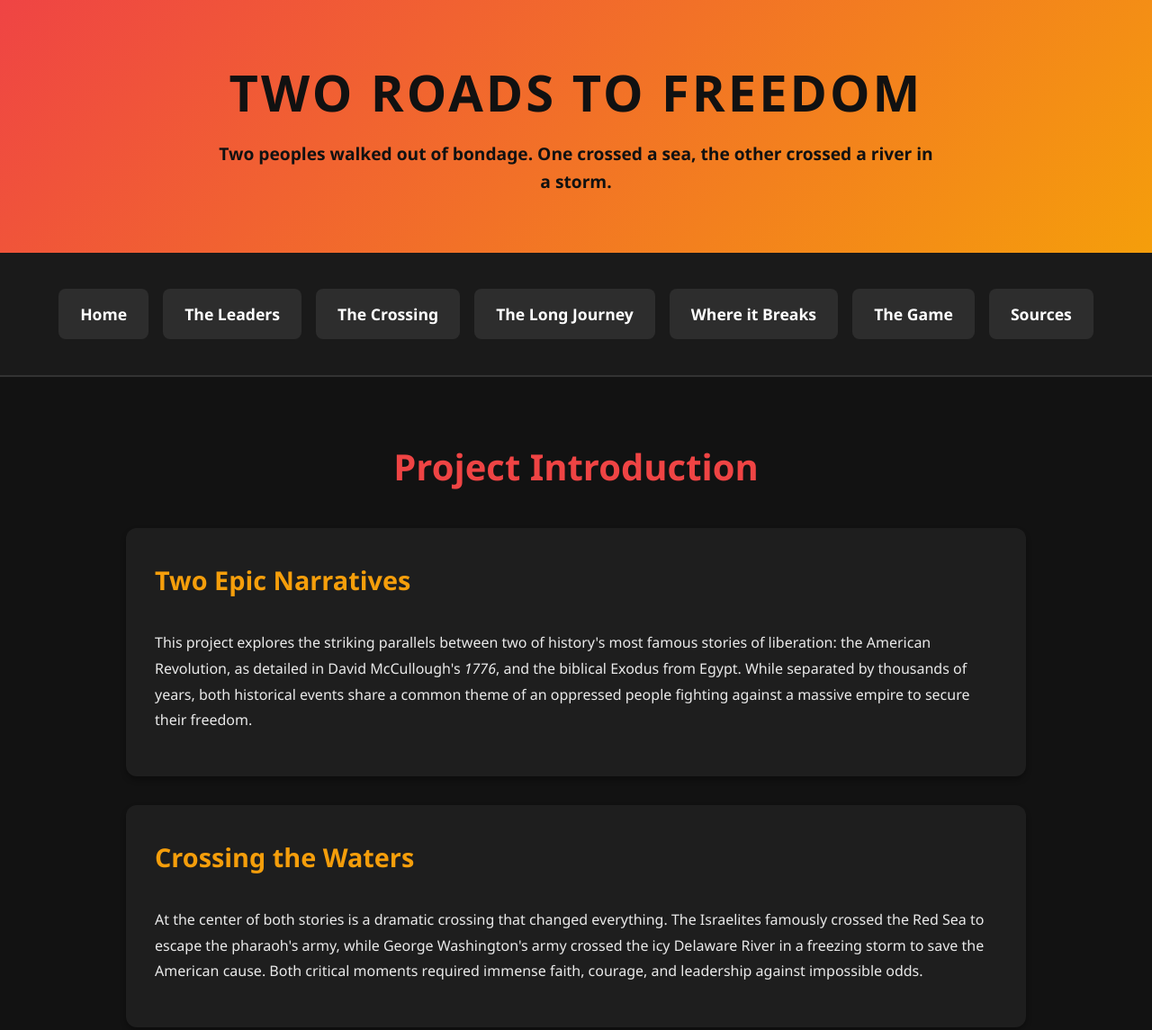
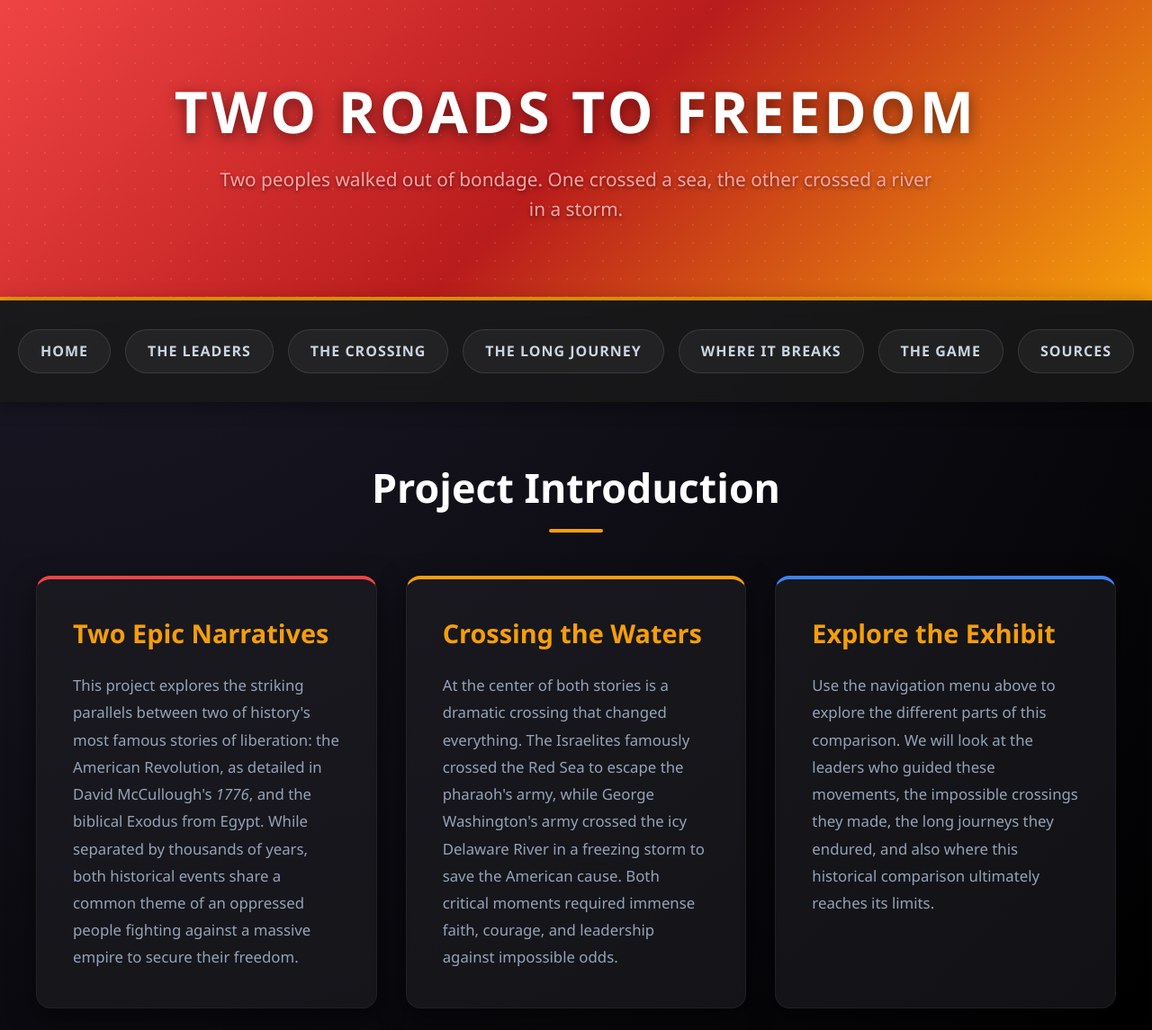
Before and after one commit to sk5296-cmd/Two-Roads, a plain HTML site: page index.html in a window 1280 px wide. Shown: the top 1145 px of the page at 90% size. Drawn offline with Linux system fonts and the light colour scheme.

Commit message:
Revamp index.html for upgraded dark theme and layout
Updated the styling and layout of the index page to enhance the modern dark theme and improve visual hierarchy. Adjusted colors, padding, and added a grid layout for content boxes.

```diff
--- a/index.html
+++ b/index.html
@@ -5,95 +5,161 @@
   <meta name="viewport" content="width=device-width, initial-scale=1.0">
   <title>Two Roads to Freedom</title>
   <style>
-    /* Slick modern dark mode design */
+    /* Upgraded Modern Dark Theme */
     body {
-      background-color: #121212;
-      color: #eaeaea;
+      background: radial-gradient(circle at top left, #1f1c2c, #000000);
+      color: #e2e8f0;
       font-family: 'Segoe UI', system-ui, sans-serif;
       margin: 0;
       padding: 0;
+      min-height: 100vh;
     }
 
     header {
-      background: linear-gradient(135deg, #ef4444, #f59e0b);
-      padding: 4rem 2rem;
+      background: linear-gradient(135deg, #ef4444 0%, #b91c1c 50%, #f59e0b 100%);
+      padding: 5rem 2rem;
       text-align: center;
-      color: #111;
-      box-shadow: 0 10px 30px rgba(239, 68, 68, 0.2);
+      color: #fff;
+      position: relative;
+      overflow: hidden;
+      border-bottom: 4px solid #f59e0b;
+    }
+
+    /* Adds a cool subtle pattern over the header */
+    header::after {
+      content: '';
+      position: absolute;
+      top: 0; left: 0; right: 0; bottom: 0;
+      background-image: radial-gradient(rgba(255,255,255,0.1) 1px, transparent 1px);
+      background-size: 20px 20px;
+      pointer-events: none;
     }
 
     h1 {
-      font-size: 3.5rem;
+      font-size: 4rem;
       margin: 0 0 1rem 0;
       text-transform: uppercase;
-      letter-spacing: 3px;
+      letter-spacing: 4px;
       font-weight: 900;
+      text-shadow: 0 4px 15px rgba(0,0,0,0.5);
+      position: relative;
+      z-index: 1;
     }
 
     p.intro {
-      font-size: 1.2rem;
+      font-size: 1.3rem;
       max-width: 800px;
       margin: 0 auto;
-      font-weight: 600;
+      font-weight: 500;
       line-height: 1.6;
+      color: #fca5a5;
+      text-shadow: 0 2px 4px rgba(0,0,0,0.5);
+      position: relative;
+      z-index: 1;
     }
 
     nav {
       display: flex;
       justify-content: center;
       gap: 1rem;
-      padding: 2.5rem 1rem;
+      padding: 2rem 1rem;
       flex-wrap: wrap;
-      background: #1a1a1a;
-      border-bottom: 2px solid #333;
+      background: rgba(26, 26, 26, 0.8);
+      backdrop-filter: blur(10px);
+      position: sticky;
+      top: 0;
+      z-index: 100;
+      box-shadow: 0 4px 20px rgba(0,0,0,0.4);
     }
 
     nav a {
-      color: #fff;
+      color: #cbd5e1;
       text-decoration: none;
-      padding: 1rem 1.5rem;
-      background: #2d2d2d;
-      border-radius: 8px;
-      transition: all 0.3s ease;
-      font-weight: bold;
-      font-size: 1.1rem;
+      padding: 0.8rem 1.5rem;
+      background: rgba(255, 255, 255, 0.05);
+      border: 1px solid rgba(255, 255, 255, 0.1);
+      border-radius: 30px;
+      transition: all 0.3s cubic-bezier(0.4, 0, 0.2, 1);
+      font-weight: 600;
+      font-size: 1rem;
+      text-transform: uppercase;
+      letter-spacing: 1px;
     }
 
     nav a:hover {
       background: #ef4444;
       color: #fff;
-      transform: translateY(-5px);
-      box-shadow: 0 5px 15px rgba(239, 68, 68, 0.4);
+      border-color: #ef4444;
+      transform: translateY(-3px);
+      box-shadow: 0 8px 20px rgba(239, 68, 68, 0.4);
     }
 
     main {
-      max-width: 1000px;
+      max-width: 1200px;
       margin: 4rem auto;
       padding: 0 2rem;
-      text-align: left;
-      line-height: 1.8;
     }
 
     h2 {
-      color: #ef4444;
-      font-size: 2.5rem;
+      color: #fff;
+      font-size: 2.8rem;
       text-align: center;
-      margin-bottom: 2rem;
+      margin-bottom: 3rem;
+      position: relative;
+    }
+
+    h2::after {
+      content: '';
+      display: block;
+      width: 60px;
+      height: 4px;
+      background: #f59e0b;
+      margin: 1rem auto 0;
+      border-radius: 2px;
+    }
+
+    .grid-container {
+      display: grid;
+      grid-template-columns: repeat(auto-fit, minmax(300px, 1fr));
+      gap: 2rem;
     }
 
     .content-box {
-      background: #1e1e1e;
-      padding: 2rem;
-      border-radius: 12px;
-      margin-bottom: 2rem;
-      box-shadow: 0 4px 6px rgba(0,0,0,0.3);
+      background: rgba(30, 30, 35, 0.6);
+      padding: 2.5rem;
+      border-radius: 16px;
+      border: 1px solid rgba(255,255,255,0.05);
+      border-top: 4px solid #ef4444;
+      box-shadow: 0 10px 30px rgba(0,0,0,0.5);
+      transition: transform 0.3s ease, box-shadow 0.3s ease;
+    }
+
+    .content-box:hover {
+      transform: translateY(-10px);
+      box-shadow: 0 20px 40px rgba(239, 68, 68, 0.15);
+      background: rgba(35, 35, 45, 0.8);
     }
 
     h3 {
       color: #f59e0b;
       font-size: 1.8rem;
       margin-top: 0;
+      margin-bottom: 1.5rem;
+      display: flex;
+      align-items: center;
+      gap: 10px;
     }
+
+    .content-box p {
+      line-height: 1.8;
+      font-size: 1.05rem;
+      color: #94a3b8;
+      margin: 0;
+    }
+
+    /* Unique accent colors for different cards */
+    .content-box:nth-child(2) { border-top-color: #f59e0b; }
+    .content-box:nth-child(3) { border-top-color: #3b82f6; }
   </style>
 </head>
 <body>
@@ -116,6 +182,7 @@
   <main>
     <h2>Project Introduction</h2>
 
+    <div class="grid-container">
       <div class="content-box">
         <h3>Two Epic Narratives</h3>
         <p>This project explores the striking parallels between two of history's most famous stories of liberation: the American Revolution, as detailed in David McCullough's <em>1776</em>, and the biblical Exodus from Egypt. While separated by thousands of years, both historical events share a common theme of an oppressed people fighting against a massive empire to secure their freedom.</p>
@@ -130,6 +197,7 @@
         <h3>Explore the Exhibit</h3>
         <p>Use the navigation menu above to explore the different parts of this comparison. We will look at the leaders who guided these movements, the impossible crossings they made, the long journeys they endured, and also where this historical comparison ultimately reaches its limits.</p>
       </div>
+    </div>
   </main>
 
 </body>
```
Lines whose indentation alone changed are shown as unchanged.
